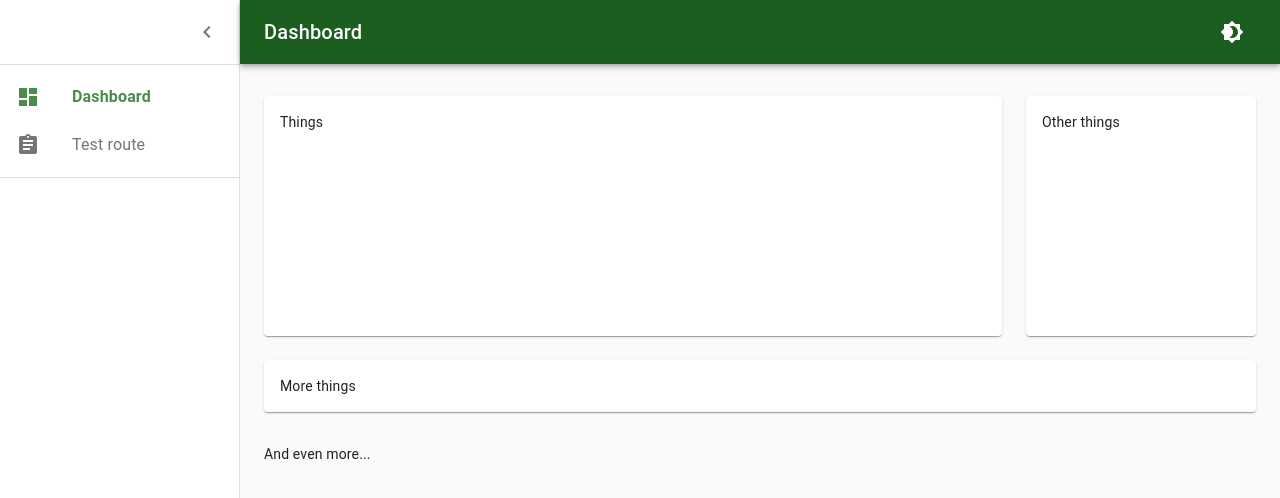
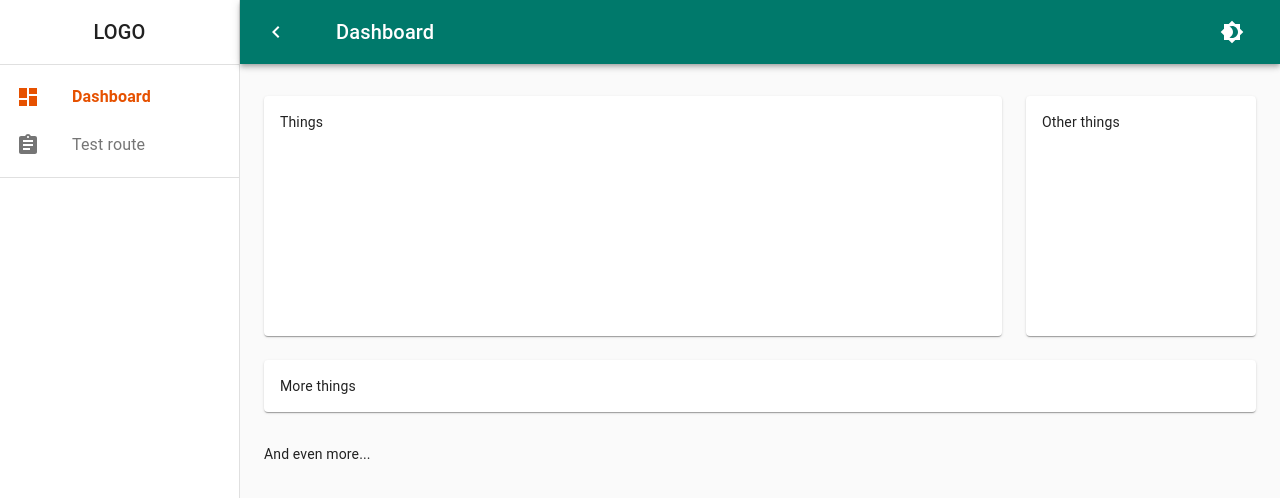
Before and after one commit to SamiHonkasalo/rp-frontend-example, a React (Create React App) app: page / in a window 1280 px wide. Shown: the top 498 px of the page. Built offline with nearby package versions, Linux system fonts and the light colour scheme.

Commit message:
changed theme and improved layout responsivity a bit

```diff
--- a/src/layout/AppBar.tsx
+++ b/src/layout/AppBar.tsx
@@ -5,15 +5,21 @@ import clsx from 'clsx';
 import Toolbar from '@material-ui/core/Toolbar';
 import Typography from '@material-ui/core/Typography';
 import MenuIcon from '@material-ui/icons/Menu';
+import ChevronLeftIcon from '@material-ui/icons/ChevronLeft';
 import Brightness4Icon from '@material-ui/icons/Brightness4';
 import Brightness7Icon from '@material-ui/icons/Brightness7';
 import IconButton from '@material-ui/core/IconButton';
+import useMediaQuery from '@material-ui/core/useMediaQuery';
 
 const useStyles = makeStyles((theme: Theme) => ({
   toolbar: {
     paddingRight: 24, // keep right padding when drawer closed
   },
   appBar: {
+    [theme.breakpoints.up('md')]: {
+      marginLeft: theme.sideDrawer.closedWidth,
+      width: `calc(100% - ${theme.sideDrawer.closedWidth}px)`,
+    },
     zIndex: theme.zIndex.drawer + 1,
     transition: theme.transitions.create(['width', 'margin'], {
       easing: theme.transitions.easing.sharp,
@@ -43,21 +49,24 @@ interface Props {
   open: boolean;
   themeMode: boolean;
   handleDrawerOpen: () => void;
+  handleDrawerClose: () => void;
   handleThemeSwitch: () => void;
 }
 
 const AppBar = ({
   open,
   handleDrawerOpen,
+  handleDrawerClose,
   handleThemeSwitch,
   themeMode,
 }: Props) => {
   const classes = useStyles();
+  const isSmall = useMediaQuery((theme: Theme) => theme.breakpoints.down('sm'));
 
   return (
     <MuiAppBar
       position="absolute"
-      className={clsx(classes.appBar, open && classes.appBarShift)}
+      className={clsx(classes.appBar, open && !isSmall && classes.appBarShift)}
     >
       <Toolbar className={classes.toolbar}>
         <IconButton
@@ -68,6 +77,18 @@ const AppBar = ({
           className={clsx(classes.menuButton, open && classes.menuButtonHidden)}
         >
           <MenuIcon />
+        </IconButton>
+        <IconButton
+          edge="start"
+          color="inherit"
+          aria-label="close drawer"
+          onClick={handleDrawerClose}
+          className={clsx(
+            classes.menuButton,
+            !open && classes.menuButtonHidden
+          )}
+        >
+          <ChevronLeftIcon />
         </IconButton>
         <Typography
           component="h1"
--- a/src/layout/CustomTheme.tsx
+++ b/src/layout/CustomTheme.tsx
@@ -7,12 +7,14 @@ declare module '@material-ui/core/styles/createMuiTheme' {
   interface Theme {
     sideDrawer: {
       width: React.CSSProperties['width'];
+      closedWidth: React.CSSProperties['width'];
     };
   }
   // allow configuration using `createMuiTheme`
   interface ThemeOptions {
     sideDrawer?: {
       width?: React.CSSProperties['width'];
+      closedWidth?: React.CSSProperties['width'];
     };
   }
 }
@@ -27,20 +29,15 @@ const CustomTheme = ({ themeMode, children }: Props) => {
     return createMuiTheme({
       sideDrawer: {
         width: 240,
+        closedWidth: 72,
       },
       palette: {
         type: themeMode ? 'dark' : 'light',
         primary: {
-          light: '#4c8c4a',
-          main: '#1b5e20',
-          dark: '#003300',
-          contrastText: '#fff',
+          main: '#00796b',
         },
         secondary: {
-          light: '#6d6d6d',
-          main: '#424242',
-          dark: '#1b1b1b',
-          contrastText: '#fff',
+          main: '#e65100',
         },
       },
     });
--- a/src/layout/Layout.tsx
+++ b/src/layout/Layout.tsx
@@ -56,6 +56,7 @@ const Layout = ({ themeMode, handleThemeSwitch }: Props) => {
         themeMode={themeMode}
         open={open}
         handleDrawerOpen={handleDrawerOpen}
+        handleDrawerClose={handleDrawerClose}
         handleThemeSwitch={handleThemeSwitch}
       />
       <SideDrawer open={open} handleDrawerClose={handleDrawerClose} />
--- a/src/layout/SideDrawer.tsx
+++ b/src/layout/SideDrawer.tsx
@@ -4,16 +4,15 @@ import { makeStyles, Theme } from '@material-ui/core/styles';
 import Drawer from '@material-ui/core/Drawer';
 import List from '@material-ui/core/List';
 import Divider from '@material-ui/core/Divider';
-import IconButton from '@material-ui/core/IconButton';
-import ChevronLeftIcon from '@material-ui/icons/ChevronLeft';
 import useMediaQuery from '@material-ui/core/useMediaQuery';
+import Typography from '@material-ui/core/Typography';
 import NavList from './navigation/NavList';
 
 const useStyles = makeStyles((theme: Theme) => ({
   toolbarIcon: {
     display: 'flex',
     alignItems: 'center',
-    justifyContent: 'flex-end',
+    justifyContent: 'center',
     padding: '0 8px',
     ...theme.mixins.toolbar,
   },
@@ -46,12 +45,10 @@ interface Props {
 
 const SideDrawer = ({ open, handleDrawerClose }: Props) => {
   const classes = useStyles();
-  const isXSmall = useMediaQuery((theme: Theme) =>
-    theme.breakpoints.down('sm')
-  );
+  const isSmall = useMediaQuery((theme: Theme) => theme.breakpoints.down('sm'));
   return (
     <Drawer
-      variant={isXSmall ? 'temporary' : 'permanent'}
+      variant={isSmall ? 'temporary' : 'permanent'}
       classes={{
         paper: clsx(classes.drawerPaper, !open && classes.drawerPaperClose),
       }}
@@ -59,9 +56,9 @@ const SideDrawer = ({ open, handleDrawerClose }: Props) => {
       onClose={handleDrawerClose}
     >
       <div className={classes.toolbarIcon}>
-        <IconButton onClick={handleDrawerClose}>
-          <ChevronLeftIcon />
-        </IconButton>
+        <Typography component="h1" variant="h6" color="inherit" noWrap>
+          LOGO
+        </Typography>
       </div>
       <Divider />
       <List>
--- a/src/layout/navigation/NavItem.tsx
+++ b/src/layout/navigation/NavItem.tsx
@@ -10,8 +10,7 @@ const useStyles = makeStyles((theme) => ({
     color: theme.palette.text.secondary,
   },
   active: {
-    // color: theme.palette.text.primary,
-    color: theme.palette.primary.light,
+    color: theme.palette.secondary.main,
     fontWeight: theme.typography.fontWeightBold,
   },
   itemText: {
```
